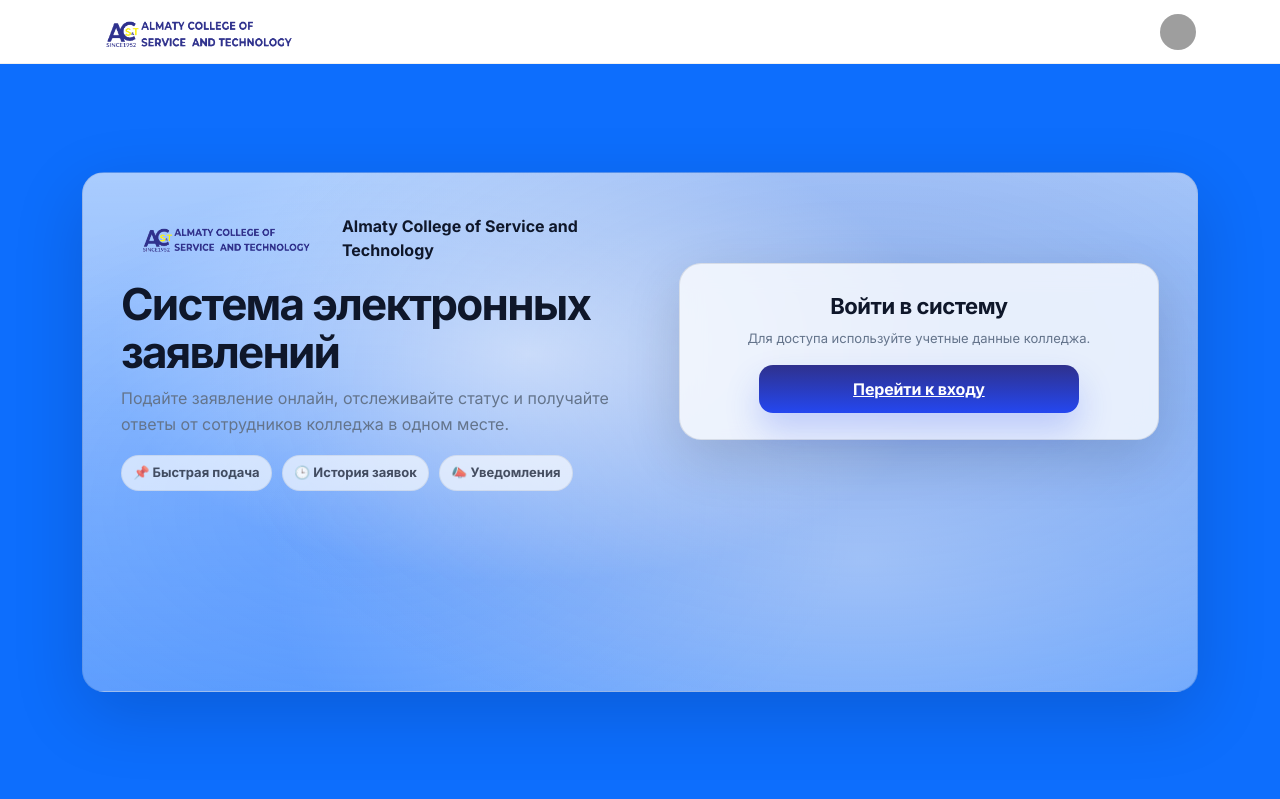
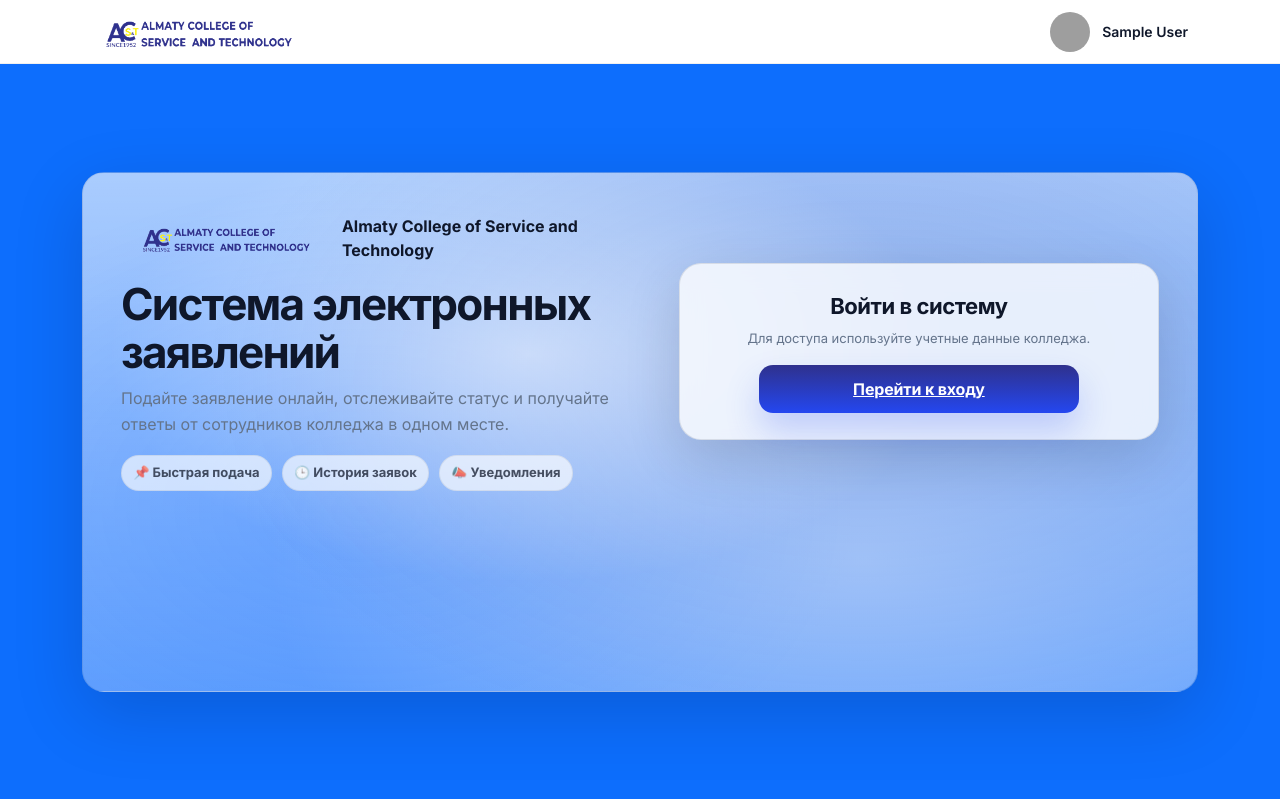
Before and after one commit to Asylymmm/college-requests, a Flask app: page / in a window 1280 px wide. Shown: the top 799 px of the page. Run offline with Flask 3, Linux system fonts and the light colour scheme; the visitor is signed in with stand-in values (Sample User, id 1); grey boxes are pictures that could not be loaded.

Commit message:
orign posledn

```diff
--- a/app.py
+++ b/app.py
@@ -238,13 +238,25 @@ def ensure_admin_exists():
     conn.commit()
     conn.close()
 
-def calc_age(birth_year: int | None) -> int | None:
-    if not birth_year:
-        return None
-    y = datetime.now().year
-    if birth_year < 1900 or birth_year > y:
-        return None
-    return y - birth_year
+def migrate_profile_fields():
+    conn = get_db()
+    cur = conn.cursor()
+    cur.execute("PRAGMA table_info(users)")
+    cols = [r[1] for r in cur.fetchall()]
+
+    if "birth_date" not in cols:
+        cur.execute("ALTER TABLE users ADD COLUMN birth_date TEXT")
+    if "username" not in cols:
+        cur.execute("ALTER TABLE users ADD COLUMN username TEXT")
+    if "avatar" not in cols:
+        cur.execute("ALTER TABLE users ADD COLUMN avatar TEXT")
+    if "group_name" not in cols:
+        cur.execute("ALTER TABLE users ADD COLUMN group_name TEXT")
+    if "bio" not in cols:
+        cur.execute("ALTER TABLE users ADD COLUMN bio TEXT")
+
+    conn.commit()
+    conn.close()
 
 
 @app.route("/profile")
@@ -254,14 +266,14 @@ def profile_view():
     conn = get_db()
     cur = conn.cursor()
     cur.execute("""
-        SELECT id, full_name, email, role, avatar, group_name, birth_year, bio
+        SELECT id, full_name, email, role, avatar, group_name, birth_date, bio
         FROM users
         WHERE id=?
     """, (session["user_id"],))
     u = cur.fetchone()
     conn.close()
 
-    age = calc_age(u["birth_year"])
+    age = calc_age(u["birth_date"])
     return render_template("profile.html", u=u, age=age)
 
 
@@ -269,33 +281,77 @@ def profile_view():
 @login_required
 @role_required("student", "staff")
 def profile_edit():
+    import re
+    from datetime import date, datetime
+    from uuid import uuid4
+    from werkzeug.utils import secure_filename
+
+    USERNAME_RE = re.compile(r"^[a-z0-9_]{3,20}$")
+
+    def calc_age_from_birth_date(birth_date_str):
+        if not birth_date_str:
+            return None
+        try:
+            b = datetime.strptime(birth_date_str, "%Y-%m-%d").date()
+        except:
+            return None
+        today = date.today()
+        return today.year - b.year - ((today.month, today.day) < (b.month, b.day))
+
     conn = get_db()
     cur = conn.cursor()
+
     cur.execute("""
-        SELECT id, full_name, email, role, avatar, group_name, birth_year, bio
+        SELECT id, full_name, email, role, username, avatar, group_name, birth_date, bio
         FROM users
         WHERE id=?
     """, (session["user_id"],))
     u = cur.fetchone()
 
+    if not u:
+        conn.close()
+        return "Пользователь не найден"
+
     if request.method == "POST":
         full_name = request.form.get("full_name", "").strip()
-        birth_year_raw = request.form.get("birth_year", "").strip()
         bio = request.form.get("bio", "").strip()
+
+        birth_date = request.form.get("birth_date", "").strip()  # YYYY-MM-DD
+        if birth_date == "":
+            birth_date = None
+        else:
+            # простая проверка даты
+            try:
+                datetime.strptime(birth_date, "%Y-%m-%d")
+            except:
+                conn.close()
+                return "Неверная дата рождения"
+
         group_name_new = request.form.get("group_name", "").strip()
+        username_raw = request.form.get("username", "").strip().lower()
 
-        # год рождения
-        birth_year = None
-        if birth_year_raw:
-            try:
-                birth_year = int(birth_year_raw)
-            except:
-                birth_year = None
+        if not full_name:
+            conn.close()
+            return "Введите ФИО"
 
         # группа: выбрать можно только 1 раз
         group_to_save = u["group_name"]
         if not u["group_name"] and group_name_new:
-            group_to_save = group_name_new  # только если раньше не было
+            group_to_save = group_name_new
+
+        # username: выбрать можно только 1 раз + уникальность
+        username_to_save = u["username"]
+        if not u["username"] and username_raw:
+            if not USERNAME_RE.match(username_raw):
+                conn.close()
+                return "Ник: 3–20 символов, только a-z, 0-9 и _"
+
+            cur.execute("SELECT id FROM users WHERE username=? AND id<>?", (username_raw, u["id"]))
+            if cur.fetchone():
+                conn.close()
+                return "Этот ник уже занят"
+
+            username_to_save = username_raw
 
         # обработка аватара
         avatar_rel = u["avatar"]
@@ -313,37 +369,66 @@ def profile_edit():
                 conn.close()
                 return "Аватар: разрешены png/jpg/jpeg/webp"
 
-        if not full_name:
-            conn.close()
-            return "Введите ФИО"
-
         cur.execute("""
             UPDATE users
-            SET full_name=?, birth_year=?, bio=?, group_name=?, avatar=?
+            SET full_name=?, birth_date=?, username=?, bio=?, group_name=?, avatar=?
             WHERE id=?
-        """, (full_name, birth_year, bio, group_to_save, avatar_rel, session["user_id"]))
+        """, (
+            full_name,
+            birth_date,
+            username_to_save,
+            bio,
+            group_to_save,
+            avatar_rel,
+            session["user_id"]
+        ))
+
         conn.commit()
         conn.close()
 
-        # обновим session (чтобы сразу отражалось в шапке)
         session["full_name"] = full_name
-
         return redirect(url_for("profile_view"))
 
+    # GET
     conn.close()
 
-    age = calc_age(u["birth_year"])
-    group_locked = bool(u["group_name"])  # если уже есть — блокируем выбор
-    allowed_groups = ["2ВТ-9А2"]          # пока одна группа
+    age = calc_age(u["birth_date"])
+    group_locked = bool(u["group_name"])
+    username_locked = bool(u["username"])
+    allowed_groups = ["2ВТ-9А2"]
 
     return render_template(
         "profile_edit.html",
         u=u,
         age=age,
         group_locked=group_locked,
+        username_locked=username_locked,
         allowed_groups=allowed_groups
     )
 
+from datetime import date, datetime
+
+def calc_age(birth_date_str):
+    if not birth_date_str:
+        return None
+    try:
+        b = datetime.strptime(birth_date_str, "%Y-%m-%d").date()
+    except ValueError:
+        return None
+
+    today = date.today()
+    return today.year - b.year - ((today.month, today.day) < (b.month, b.day))
+
+def calc_age_from_birth_date(birth_date_str: str | None):
+    if not birth_date_str:
+        return None
+    try:
+        b = datetime.strptime(birth_date_str, "%Y-%m-%d").date()
+    except:
+        return None
+    today = date.today()
+    age = today.year - b.year - ((today.month, today.day) < (b.month, b.day))
+    return age
 
 def ensure_test_users():
     conn = get_db()
@@ -649,7 +734,7 @@ def delete_request(req_id):
     conn = get_db()
     cur = conn.cursor()
     cur.execute(
-        "DELETE FROM requests WHERE id=? AND user_id=? AND status 'review' ",
+        "DELETE FROM requests WHERE id=? AND user_id=? AND status='review' ",
         (req_id, session["user_id"])
     )
     conn.commit()
@@ -798,6 +883,7 @@ def logout():
 # ✅ Инициализация для Railway/Gunicorn (когда файл импортируется)
 init_db()
 migrate_users_table_if_needed()
+migrate_profile_fields()
 migrate_add_username_column()
 migrate_add_avatar_column()
 migrate_add_profile_fields()
--- a/static/style.css
+++ b/static/style.css
@@ -527,3 +527,41 @@ body{
   display: inline-flex;
   align-items: center;
 }
+
+.user-chip {
+  display: flex;
+  align-items: center;
+  gap: 12px;
+  text-decoration: none;
+  padding: 6px 10px;
+  border-radius: 12px;
+  transition: background 0.2s ease;
+}
+
+.user-chip:hover {
+  background: rgba(0, 0, 0, 0.04);
+}
+
+.user-chip__avatar {
+  width: 40px;
+  height: 40px;
+  border-radius: 50%;
+  object-fit: cover;
+}
+
+.user-chip__info {
+  display: flex;
+  flex-direction: column;
+  line-height: 1.1;
+}
+
+.user-chip__name {
+  font-weight: 600;
+  font-size: 14px;
+  color: #0f172a; /* тёмно-синий / почти чёрный */
+}
+
+.user-chip__role {
+  font-size: 12px;
+  color: #64748b; /* серо-синий */
+}
--- a/templates/base.html
+++ b/templates/base.html
@@ -122,15 +122,22 @@
       {% if session.get("full_name") %}
         <div class="d-flex align-items-center gap-3">
           <!-- АВАТАР -->
-          <a href="{{ url_for('profile_view') }}" class="avatar-link">
+           <a href="{{ url_for('profile_view') }}" class="user-chip">
             <img
-              src="{% if session.get('avatar') %}
-                      {{ url_for('static', filename=session.get('avatar')) }}
-                   {% else %}
-                      {{ url_for('static', filename='avatar-default.png') }}
-                   {% endif %}"
-              class="avatar-img"
-              alt="avatar">
+              src="{{ url_for('static', filename=session.get('avatar')) if session.get('avatar') else url_for('static', filename='avatar-default.png') }}"
+              alt="avatar"
+              class="user-chip__avatar"
+            >
+            <div class="user-chip__info">
+              <div class="user-chip__name">
+                {{ session.get('full_name', 'Пользователь') }}
+              </div>
+                {% if session.get('role') == 'student' %}
+              <div class="user-chip__role">Студент</div>
+                {% elif session.get('role') == 'staff' %}
+              <div class="user-chip__role">Сотрудник</div>
+                {% endif %}
+              </div>
           </a>
       {% else %}
         <a class="btn btn-outline-primary btn-sm" href="/login">Вход</a>
```
Also changed, not shown: templates/profile_edit.html (+34 -6 lines), app.db.
